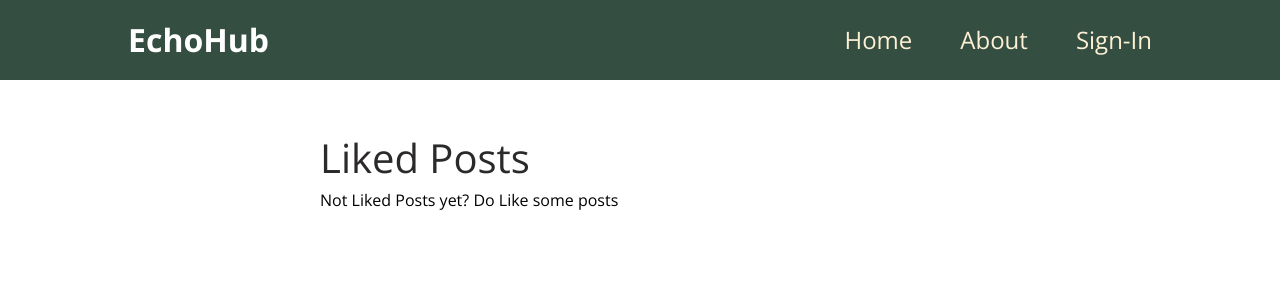
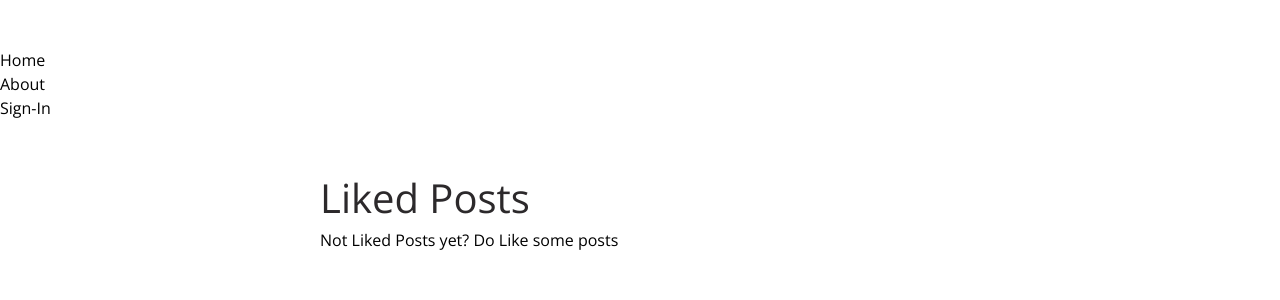
Before and after one commit to Tanushree227/MERN_authApp, a React (Vite) app in the folder client/: page /favorites in a window 1280 px wide. Shown: the top 300 px of the page. Built offline with nearby package versions, Linux system fonts and the light colour scheme; no server answers.

Commit message:
fixed the UI

```diff
--- a/client/src/components/layout/Header.jsx
+++ b/client/src/components/layout/Header.jsx
@@ -16,18 +16,19 @@ function Header()
         //         </ul>
         //     </div>
         // </div>
-        <header className={classes.header}>
+        <header className="bg-green-800">
+        <div className="flex justify-between items-center max-w-6xl mx-auto p-6">
             <div className={classes.logo}>EchoHub</div>
             <nav>
-                <ul>
-                    <Link to='/'><li className="text-2xl">Home</li></Link>
-                    <Link to='/about'><li className="text-2xl">About</li></Link>
+                <ul className="flex gap-4">
+                    <Link to='/'><li className="text-2xl text-white hover:text-yellow-200">Home</li></Link>
+                    <Link to='/about'><li className="text-2xl text-white hover:text-yellow-200">About</li></Link>
                     <Link to='/profile'>{currentUser ? (
                         <img className="h-9 w-9 rounded-full object-cover" src={currentUser.profilePicture} alt="Display Picture" />
-                    ) : (<li className="text-2xl">Sign-In</li>)}</Link>
+                    ) : (<li className="text-2xl text-white hover:text-yellow-200">Sign-In</li>)}</Link>
                 </ul>
             </nav>
-
+            </div>
         </header>
 
     );
--- a/client/src/components/posts/PostItem.jsx
+++ b/client/src/components/posts/PostItem.jsx
@@ -40,9 +40,9 @@ function PostItem(props) {
           </p>
           <p>{props.description}</p>
         </div>
-        {/* <div className={classes.actions}>
-          <button onClick={toggleFavoritesStatusHandler}>{itemIsFavorite ? 'Unlike' : 'Like'}</button>
-        </div> */}
+        {<div className={classes.actions}>
+          <button onClick={toggleFavoritesStatusHandler}>{itemIsFavorite ? 'Remove from Wishlist' : 'Add to Wishlist'}</button>
+        </div>}
       </Card>
     </li>
   );
--- a/client/src/pages/Profile.jsx
+++ b/client/src/pages/Profile.jsx
@@ -12,6 +12,7 @@ import { useEffect, useRef, useState } from "react";
 import { app } from "../firebase";
 import { useDispatch } from "react-redux";
 import { updateUserFailure, updateUserStart, updateUserSuccess, deleteUserFailure, deleteUserStart, deleteUserSuccess, signOut } from "../redux/user/userSlice";
+import { FavoritesContextProvider } from "../store/favorites-context";
 
 function Profile() {
   const dispatch = useDispatch();
@@ -169,9 +170,11 @@ function Profile() {
             <button className="h-10 uppercase text-zinc-50 w-52 hover:opacity-75 rounded-md m-5 bg-lime-800">
               <Link to="/new-post">Start a Post</Link>
             </button>
+            <FavoritesContextProvider>
             <button className="h-10 w-52 uppercase text-white hover:opacity-75 rounded-md m-5 bg-lime-800">
               <Link to="/favorites">Liked Posts</Link>
             </button>
+            </FavoritesContextProvider>
           </div>
         </form>
         <div className="flex justify-between mt-5">
```
